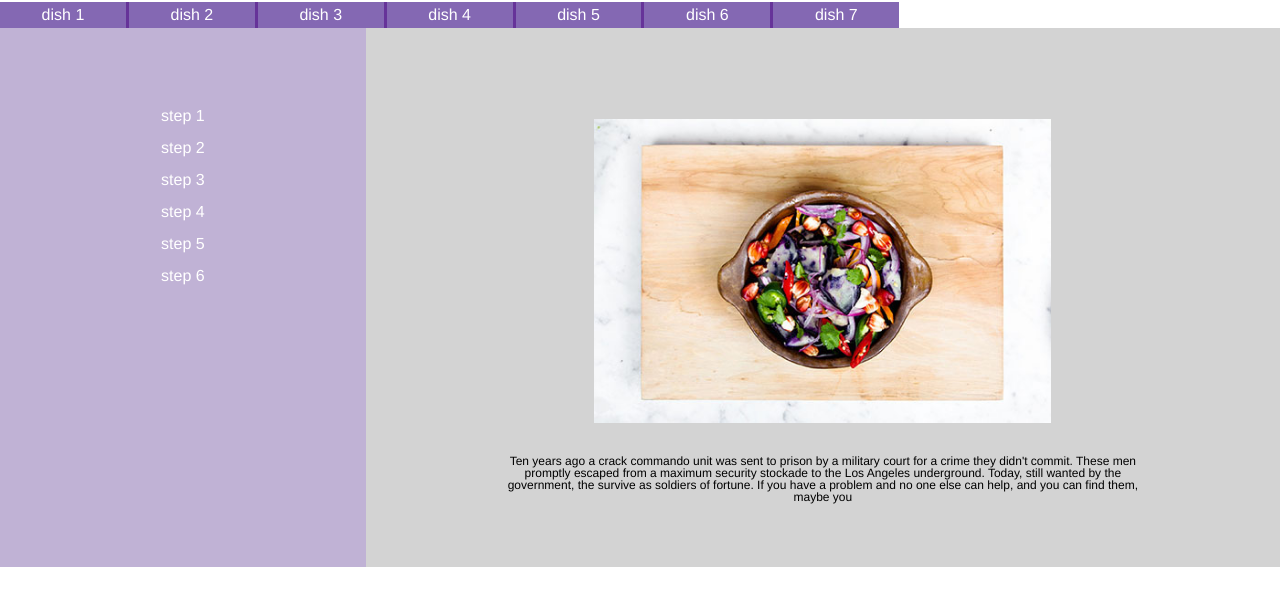
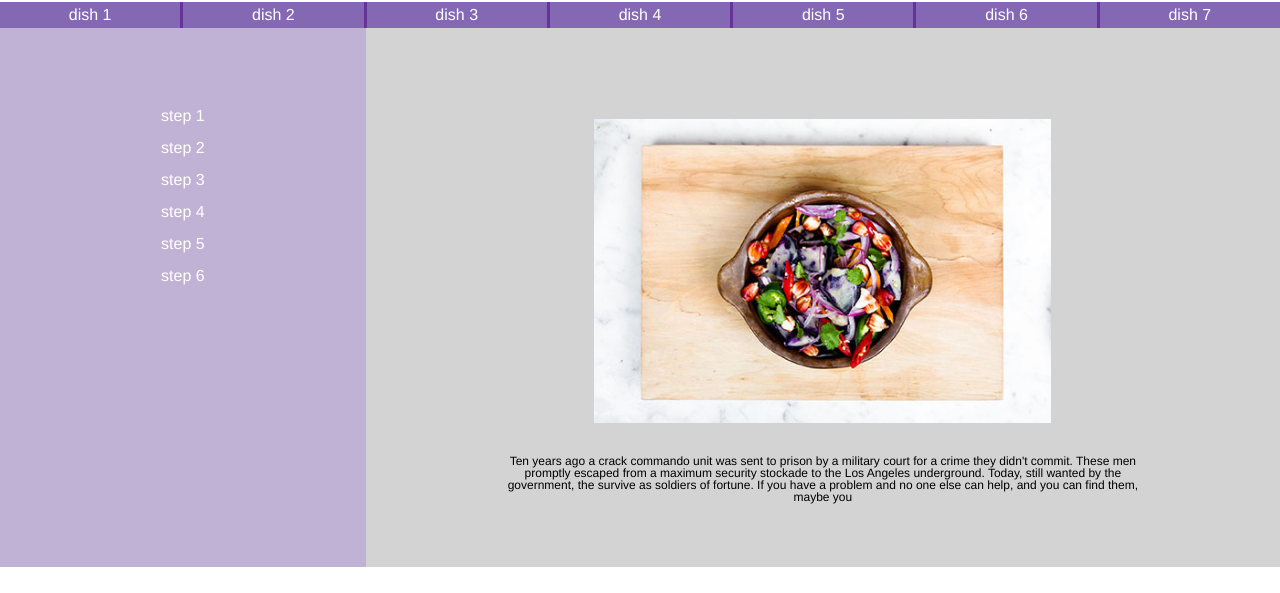
Before and after one commit to chasholden/mockup-practice, a plain HTML site: page index.html in a window 1280 px wide. Shown: the part 98-691 px from the top of the page. Drawn offline with Linux system fonts and the light colour scheme.

Commit message:
flexbox for nav too

```diff
--- a/styles/stylesheet.css
+++ b/styles/stylesheet.css
@@ -17,9 +17,14 @@ header h1 {
   font-weight: 600
 }
 nav ul {
+  display: flex;
+  flex-wrap: wrap;
+  justify-content: auto;
   text-align: center;
 }
 nav li {
+  flex: 1;
+  flex-basis: auto;
   list-style-type: none;
   float: left;
   padding: .3rem 2.6rem .3rem 2.6rem;
```
